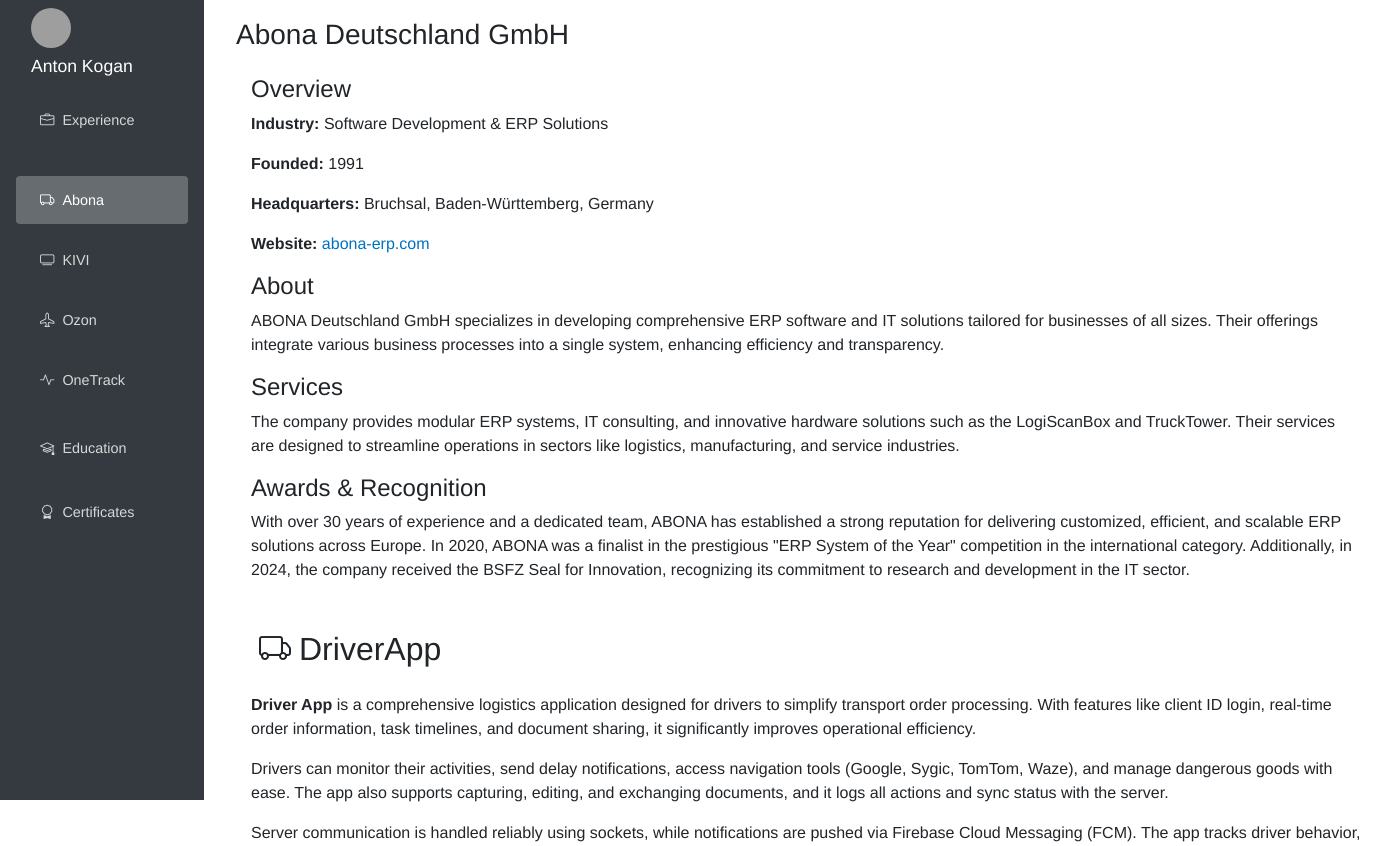
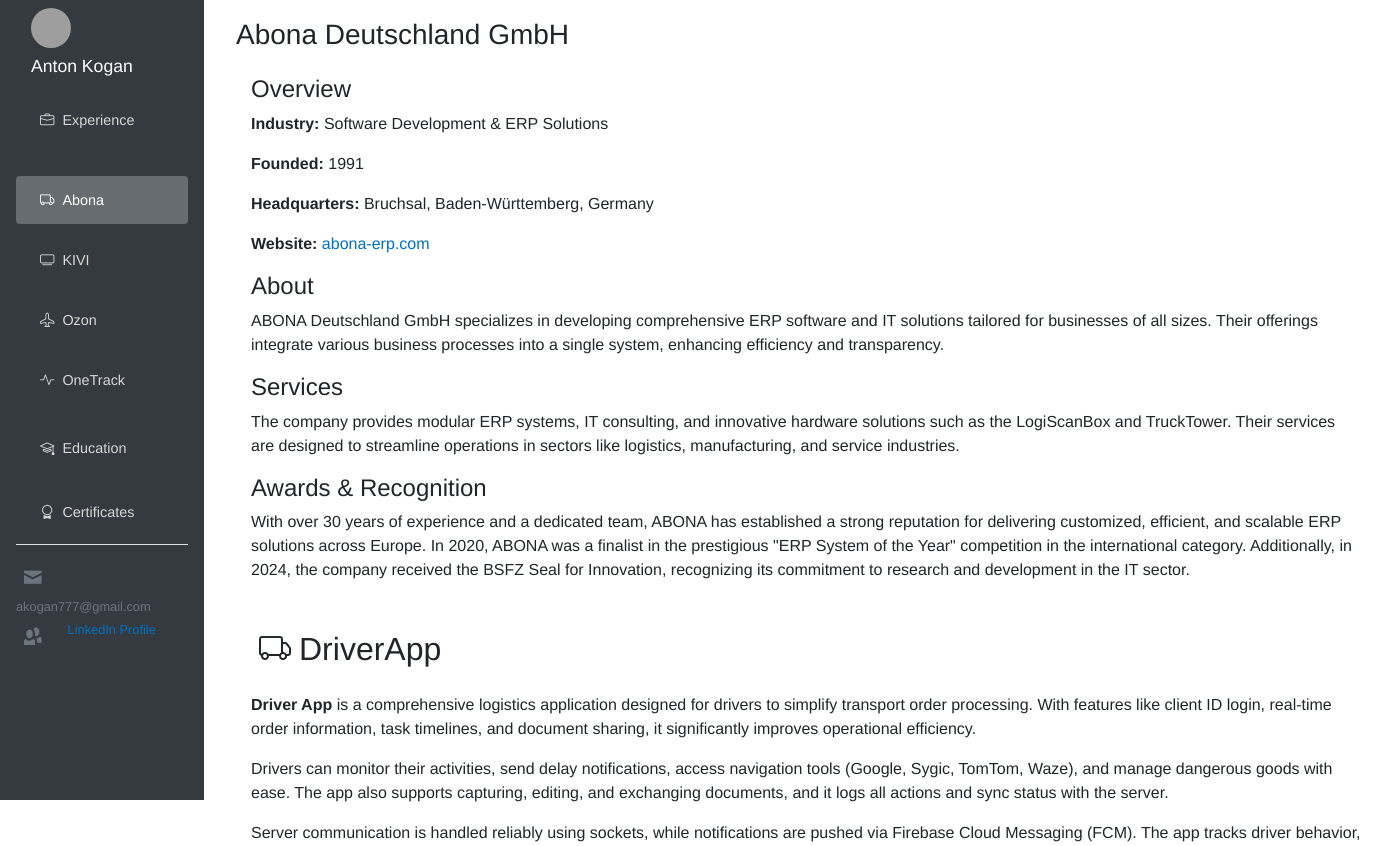
Before and after one commit to Antonkog/CVSource, an ASP.NET Core app: page /experience/abona in a window 1400 px wide. Shown: the top 846 px of the page. Run offline with ASP.NET Core 8, Linux system fonts and the light colour scheme; style sheets or scripts are compiled from the project's sources; grey boxes are pictures that could not be loaded.

Commit message:
Add email. Remove navigation.

```diff
--- a/Pages/Abona.razor
+++ b/Pages/Abona.razor
@@ -139,18 +139,6 @@
             </div>
         }
     </div>
-
-
-    <h4 class="mt-5"><i class="bi bi-compass m-2"></i>Navigation App</h4>
-    <p>
-        Alongside DriverWeb, I developed a dedicated <strong>Navigation App</strong>, which integrates seamlessly via deep links.
-        It uses socket communication to send real-time location data to the server and provides turn-by-turn navigation powered by Here Maps.
-    </p>
-    <p>
-        The app constructs the navigation route based on route points received from the server, ensuring accurate and up-to-date driving instructions
-        for transport routes.
-    </p>
-
 </div>
 
 @code {
--- a/Pages/Education.razor
+++ b/Pages/Education.razor
@@ -70,7 +70,7 @@
             Site="https://iasa.kpi.ua",
             Details = new List<string>
             {
-                "Specialization: Systems and Analysis and Artificial Intelligence",
+                "Specialization: System Analysis and Artificial Intelligence",
                 "Field of Study: 122 – Computer Science"
             }
         },
--- a/Pages/OneTrak.razor
+++ b/Pages/OneTrak.razor
@@ -60,7 +60,6 @@
 
     private List<string> OneTrakImg = new()
     {
-        "images/onetraks.jpg",
         "images/onetraks1.jpg",
         "images/onetraks2.jpg",
         "images/onetraks3.jpg",
@@ -68,6 +67,7 @@
     };
     private List<string> OneTrakScreens = new()
     {
+        "images/onetraks.jpg",
         "images/onetrak1.png",
         "images/onetrak2.png",
         "images/onetrak3.png",
--- a/Shared/NavMenu.razor
+++ b/Shared/NavMenu.razor
@@ -6,7 +6,7 @@
                  alt="Anton Kogan" class="rounded-circle me-2" style="width: 40px; height: 40px;" />
         </a>
         <!-- Name wrapped in a link to LinkedIn -->
-        <a class="navbar-brand" href="https://www.linkedin.com/in/anton-kogan-developer/details/experience/" target="_blank">
+        <a class="navbar-brand" href="https://www.linkedin.com/in/anton-kogan-developer" target="_blank">
             Anton Kogan
         </a>
         <button title="Navigation menu" class="navbar-toggler" @onclick="ToggleNavMenu">
@@ -61,6 +61,18 @@
                 <i class="bi bi-award m-2"></i> Certificates
             </NavLink>
         </div>
+
+         <!-- Contact Info -->
+        <div class="border-top pt-3 small text-muted">
+            <p class="mb-1">
+                <span class="oi oi-envelope-closed m-2" aria-hidden="true"></span>
+                akogan777@gmail.com
+            </p>
+            <p class="mb-0">
+                <span class="oi oi-people m-2" aria-hidden="true"></span>
+                <a href="https://www.linkedin.com/in/anton-kogan-developer/" target="_blank">LinkedIn Profile</a>
+            </p>
+        </div>
     </nav>
 </div>
 
```
